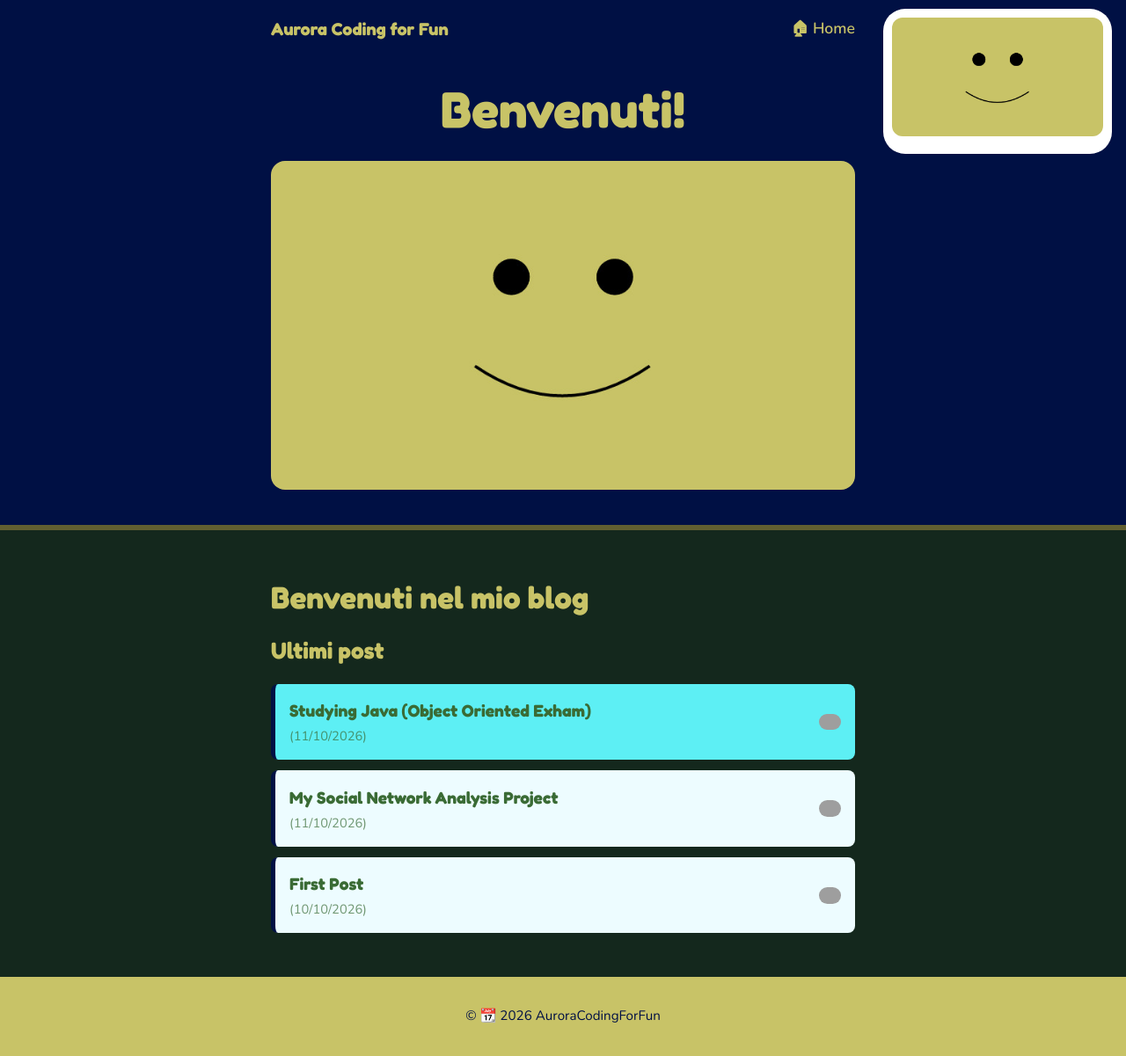
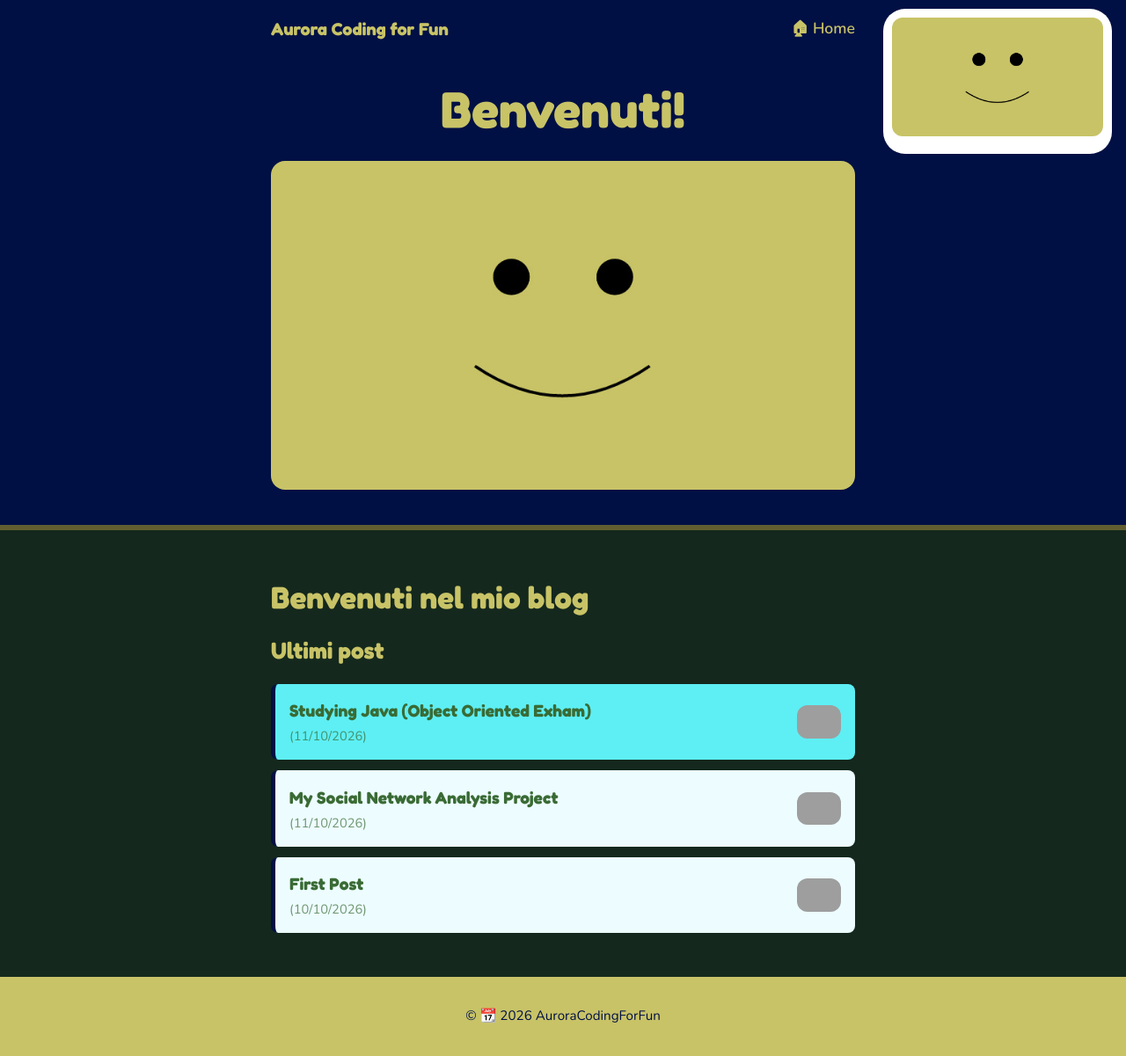
Before and after one commit to AuroraCodingForFun/BlogSite, a Jekyll site: the page built from index.md, in a window 1280 px wide. Shown: the whole page at 88% size. Built offline with Jekyll 4.4.1, drawn with Linux system fonts in a browser that asks for light colours; grey boxes are pictures that could not be loaded.

Commit message:
Resize rocket image in index.md
Increased the size of the rocket image in the index.

```diff
--- a/index.md
+++ b/index.md
@@ -60,7 +60,7 @@ aside.laterale {
         <a href="{{ post.url | relative_url }}"><b style="color: #3a6b35">{{ post.title }}</b></a>
         <small style="color: #3a6b35">({{ post.date | date: "%d/%m/%Y" }})</small>
       </span>
-      <img src="{{ '/images/rocket.gif' | relative_url }}" width="25" height="25" alt="rocket">
+      <img src="{{ '/images/rocket.gif' | relative_url }}" width="50" height="50" alt="rocket">
     </div>
   </li>
 {% endfor %}
```
